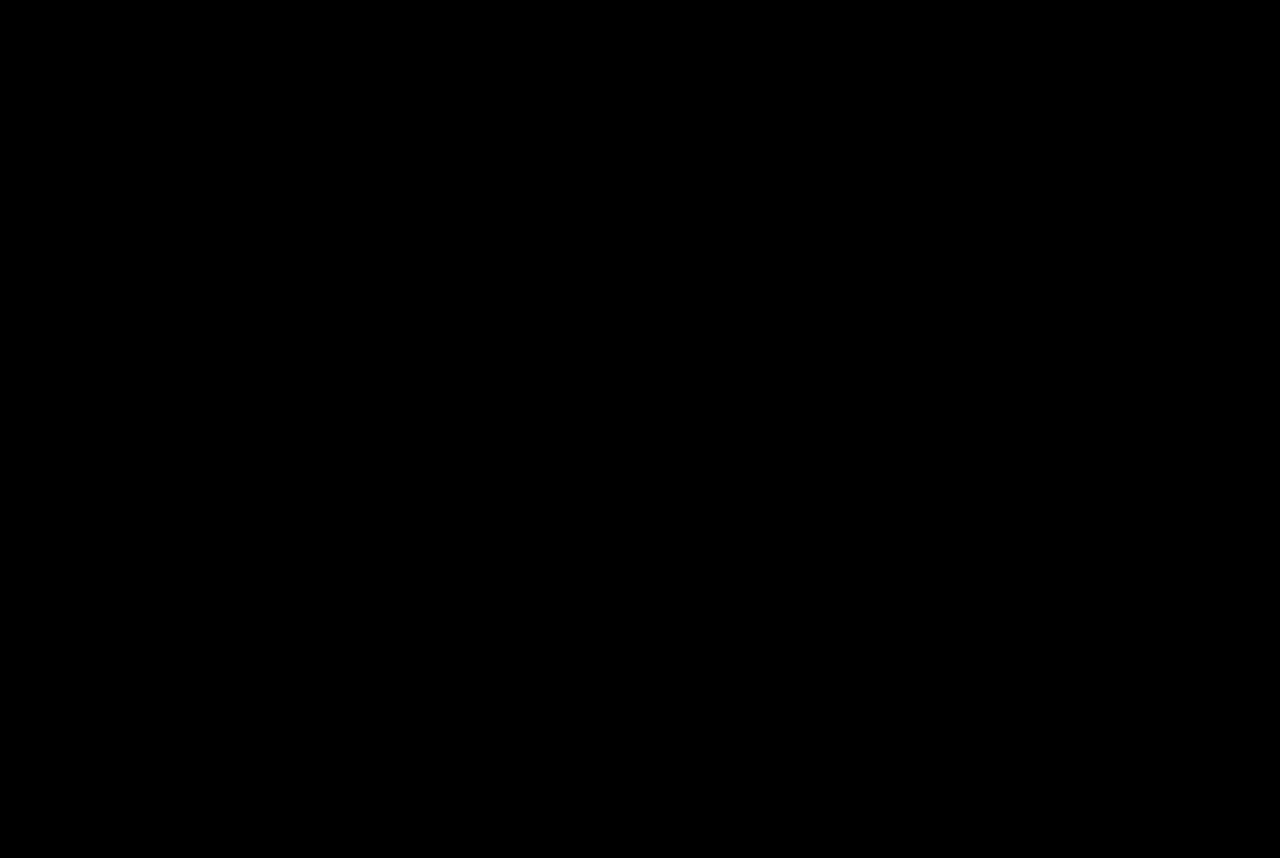
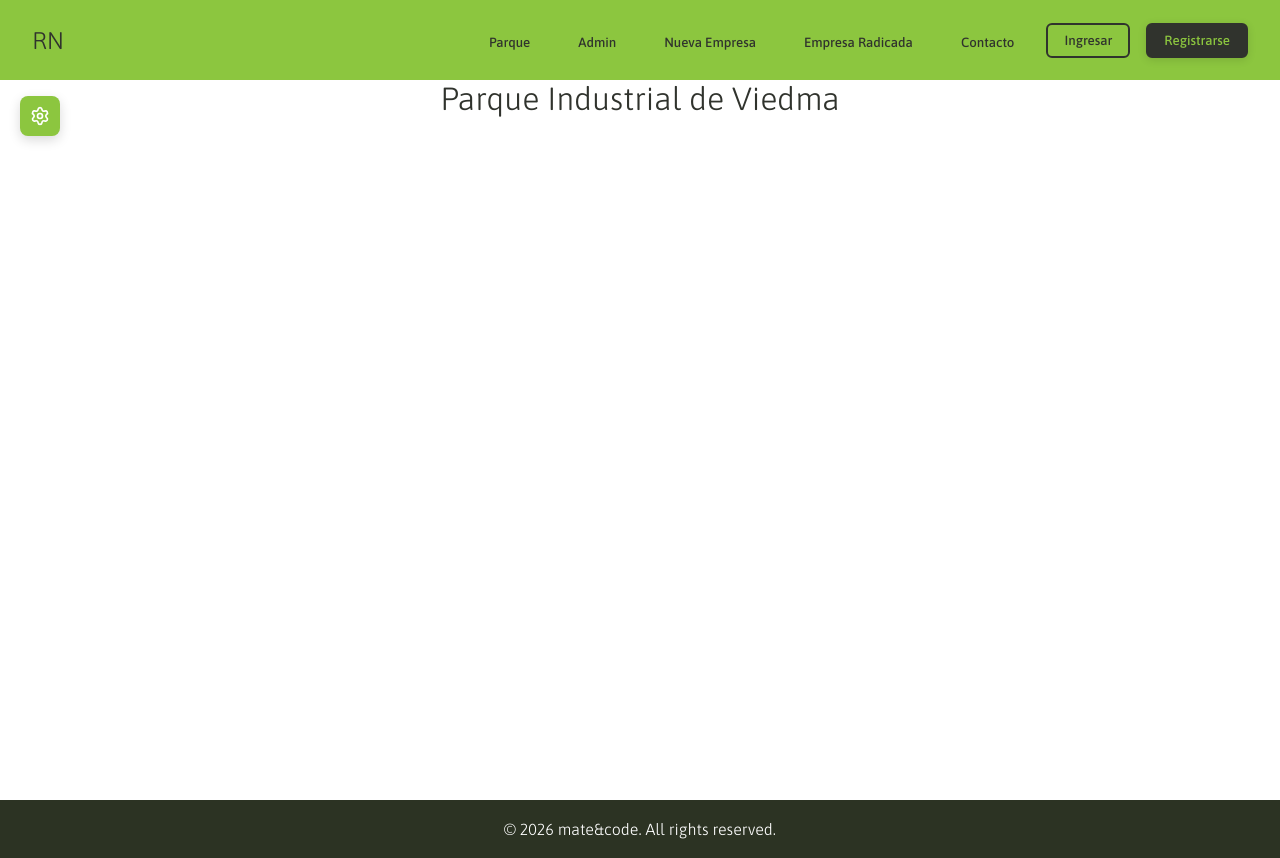
Before and after one commit to PabloGalindoRoldan/mate-code, a React (Vite) app in the folder matecode/frontend/: page /mate-code/parque in a window 1280 px wide. Before the commit this address had no page. Before the commit the page ends 800 px from the top, so only its background shows below. Built offline with nearby package versions, Linux system fonts and the light colour scheme.

Commit message:
Modelada la vista de administrador de parque y el menu desplegable

```diff
--- a/matecode/frontend/src/App.tsx
+++ b/matecode/frontend/src/App.tsx
@@ -8,6 +8,7 @@ import RegisterView from './components/views/RegisterView';
 import ContactoView from './components/views/ContactoView';
 import EmpresaNoRadicadaView from './components/views/EmpresaNoRadicadaView';
 import EmpresaRadicadaView from './components/views/EmpresaRadicadaView';
+import AdministradorParqueView from './components/views/AdministradorParqueView';
 
 function App() {
 
@@ -15,6 +16,7 @@ function App() {
     <BrowserRouter basename="/mate-code">
       <Routes>
         <Route path="/" element={<Landing />} />
+        <Route path="/parque" element={<AdministradorParqueView />} />
         <Route path="/admin" element={<SysAdminView />} />
         <Route path="/login" element={<LoginView />} />
         <Route path="/register" element={<RegisterView />} />
--- /dev/null
+++ b/matecode/frontend/src/components/shared/MenuParque.tsx
@@ -0,0 +1,20 @@
+import "./MenuParque.css"
+
+export default function MenuParque(params: { isOpen: boolean }) {
+    const { isOpen } = params;
+
+    return (
+        <>
+            <aside className={`menu-sidebar ${isOpen ? "open" : "closed"}`}>
+                <div className="menu-items">
+                    <button className="menu-item">Mapa de Lotes</button>
+                    <button className="menu-item">Mensajes</button>
+                    <button className="menu-item">Empresas</button>
+                    <button className="menu-item">Otros</button>
+                    <button className="menu-item">Reportes</button>
+                    <button className="menu-item">Configuración</button>
+                </div>
+            </aside>
+        </>
+    )
+}
--- a/matecode/frontend/src/components/shared/NavBar.tsx
+++ b/matecode/frontend/src/components/shared/NavBar.tsx
@@ -11,7 +11,7 @@ export default function NavBar() {
       <nav className="navbar">
         <h1 className="logo"><a onClick={() => navigate('/')}>RN</a></h1>
         <ul className="buttonList">
-          <li><button className="navButtonContacto" onClick={() => navigate('/')}>Parque</button></li>
+          <li><button className="navButtonContacto" onClick={() => navigate('/parque')}>Parque</button></li>
           <li><button className="navButtonContacto" onClick={() => navigate('/admin')}>Admin</button></li>
           <li><button className="navButtonContacto" onClick={() => navigate('/nueva-empresa')}>Nueva Empresa</button></li>
           <li><button className="navButtonContacto" onClick={() => navigate('/empresa-radicada')}>Empresa Radicada</button></li>
--- /dev/null
+++ b/matecode/frontend/src/components/shared/ParqueBody.css
@@ -0,0 +1,14 @@
+.ParqueBodyContainer {
+    background-color: #ffffff;
+    height: calc(100vh - 80px);
+    display: flex;
+    flex-direction: column;
+    align-items: center;
+    color: var(--gris1);
+    width: 100%;
+    box-sizing: border-box;
+    transition:
+        max-width 0.3s cubic-bezier(0.4, 0, 0.2, 1),
+        margin-left 0.3s cubic-bezier(0.4, 0, 0.2, 1),
+        padding-left 0.3s cubic-bezier(0.4, 0, 0.2, 1);
+}
--- /dev/null
+++ b/matecode/frontend/src/components/shared/ParqueBody.tsx
@@ -0,0 +1,16 @@
+import "./ParqueBody.css"
+
+
+export default function ParqueBody(params: { empresaInfo: any, isMenuOpen: boolean }) {
+    const { isMenuOpen } = params;
+    const { empresaInfo } = params;
+
+    return (
+        <>
+            <div className={`ParqueBodyContainer ${isMenuOpen ? "shrunk" : "full"}`}>
+                <h1>Parque Industrial de Viedma</h1>
+                <p>{empresaInfo.descripcion}</p>
+            </div>
+        </>
+    )
+}
--- /dev/null
+++ b/matecode/frontend/src/components/views/AdministradorParqueView.tsx
@@ -0,0 +1,40 @@
+import NavBar from "../shared/NavBar";
+import Footer from "../shared/Footer";
+import ParqueBody from "../shared/ParqueBody"
+import MenuParque from "../shared/MenuParque";
+import { useState } from "react";
+import { Settings, ChevronLeft } from "lucide-react";
+import data from "../../../tmp/empresaInfo.json";
+import "./AdministradorParqueView.css";
+import "./EmpresaRadicadaView.css";
+
+
+export default function AdministradorParqueView() {
+
+    const [empresaInfo] = useState(data);
+    const [isMenuOpen, setIsMenuOpen] = useState(false);
+    const toggleMenu = () => setIsMenuOpen(!isMenuOpen);
+
+
+    return (
+        <>
+            <div className={`empresaRadicadaView ${isMenuOpen ? "menu-open" : "menu-closed"}`}>
+                <NavBar />
+                <button
+                    className="menu-toggle-btn"
+                    onClick={toggleMenu}
+                    aria-label="Toggle Menu"
+                >
+                    {isMenuOpen ? <ChevronLeft size={20} /> : <Settings size={20} />}
+                </button>
+                <div className="main-layout">
+                    <MenuParque isOpen={isMenuOpen} />
+                    <main className="content-area">
+                        <ParqueBody empresaInfo={empresaInfo} isMenuOpen={isMenuOpen} />
+                    </main>
+                </div>
+                <Footer />
+            </div>
+        </ >
+    )
+}
--- a/matecode/frontend/src/components/views/EmpresaRadicadaView.tsx
+++ b/matecode/frontend/src/components/views/EmpresaRadicadaView.tsx
@@ -9,7 +9,7 @@ import data from "../../../tmp/empresaInfo.json";
 
 export default function EmpresaRadicadaView() {
     const [empresaInfo] = useState(data);
-    const [isMenuOpen, setIsMenuOpen] = useState(false); // Default closed for dashboard feel
+    const [isMenuOpen, setIsMenuOpen] = useState(false);
 
     const toggleMenu = () => setIsMenuOpen(!isMenuOpen);
 
```
Also changed, not shown: matecode/frontend/src/components/shared/MenuParque.css (added), matecode/frontend/src/components/views/AdministradorParqueView.css (added).
